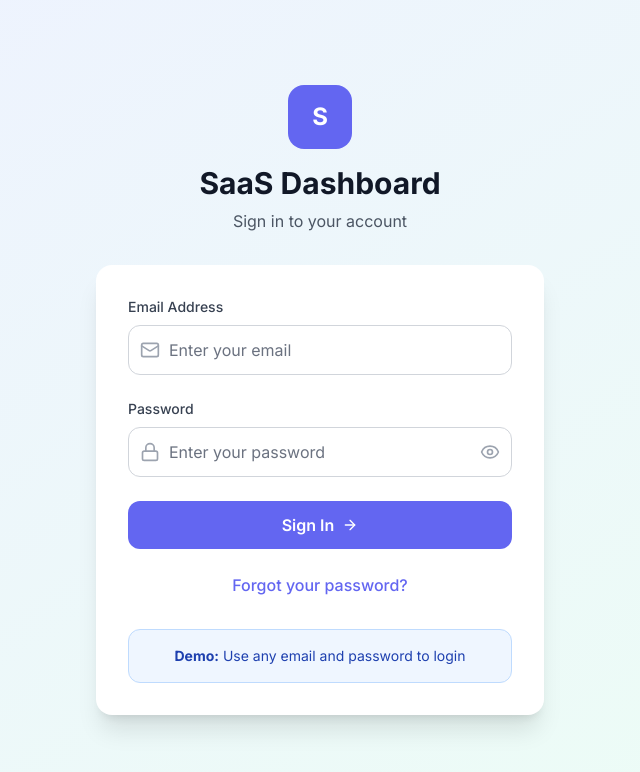
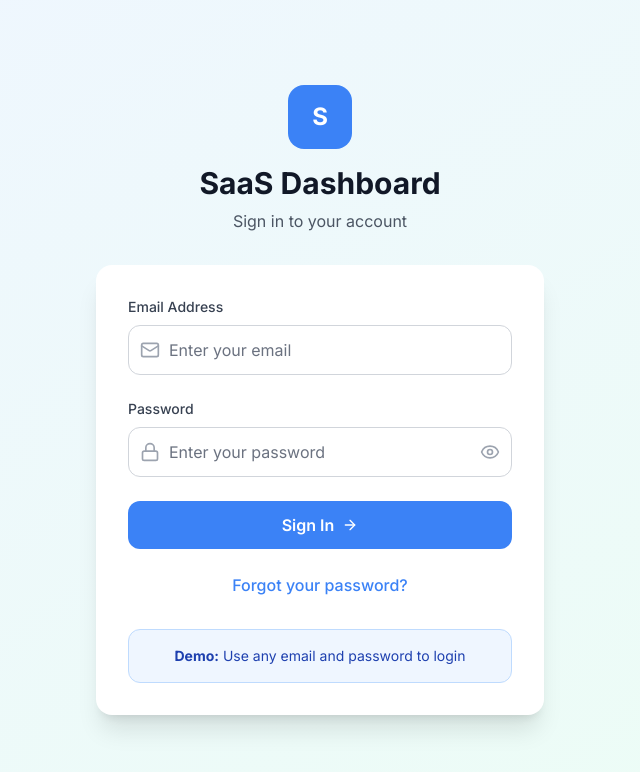
Before and after one commit to Nithishfr07/Sample-Dashboard, a React (Vite) app: page /login in a window 1280 px wide. Shown: the top 772 px of the page, without its empty margins (320-960 px from the left). Built offline with nearby package versions, Linux system fonts and the light colour scheme.

Commit message:
Refactor: Improve color scheme and dark mode
Adjusted the color palette to reduce the prominence of violet and enhance the dark mode appearance for better contrast and visual comfort.

```diff
--- a/src/index.css
+++ b/src/index.css
@@ -17,7 +17,7 @@
     --popover: 255 255 255;
     --popover-foreground: 15 23 42;
 
-    --primary: 99 102 241;
+    --primary: 59 130 246;
     --primary-foreground: 248 250 252;
 
     --secondary: 241 245 249;
@@ -34,57 +34,57 @@
 
     --border: 226 232 240;
     --input: 226 232 240;
-    --ring: 99 102 241;
+    --ring: 59 130 246;
 
     --radius: 0.75rem;
 
     --sidebar-background: 248 250 252;
     --sidebar-foreground: 51 65 85;
-    --sidebar-primary: 99 102 241;
+    --sidebar-primary: 59 130 246;
     --sidebar-primary-foreground: 248 250 252;
     --sidebar-accent: 241 245 249;
     --sidebar-accent-foreground: 51 65 85;
     --sidebar-border: 226 232 240;
-    --sidebar-ring: 99 102 241;
+    --sidebar-ring: 59 130 246;
   }
 
   .dark {
-    --background: 15 23 42;
+    --background: 2 6 23;
     --foreground: 248 250 252;
 
-    --card: 30 41 59;
+    --card: 15 23 42;
     --card-foreground: 248 250 252;
 
-    --popover: 30 41 59;
+    --popover: 15 23 42;
     --popover-foreground: 248 250 252;
 
-    --primary: 99 102 241;
+    --primary: 59 130 246;
     --primary-foreground: 248 250 252;
 
-    --secondary: 51 65 85;
+    --secondary: 30 41 59;
     --secondary-foreground: 248 250 252;
 
-    --muted: 51 65 85;
+    --muted: 30 41 59;
     --muted-foreground: 148 163 184;
 
-    --accent: 51 65 85;
+    --accent: 30 41 59;
     --accent-foreground: 248 250 252;
 
     --destructive: 239 68 68;
     --destructive-foreground: 248 250 252;
 
-    --border: 51 65 85;
-    --input: 51 65 85;
-    --ring: 99 102 241;
+    --border: 30 41 59;
+    --input: 30 41 59;
+    --ring: 59 130 246;
 
-    --sidebar-background: 15 23 42;
+    --sidebar-background: 2 6 23;
     --sidebar-foreground: 203 213 225;
-    --sidebar-primary: 99 102 241;
+    --sidebar-primary: 59 130 246;
     --sidebar-primary-foreground: 248 250 252;
-    --sidebar-accent: 30 41 59;
+    --sidebar-accent: 15 23 42;
     --sidebar-accent-foreground: 203 213 225;
-    --sidebar-border: 51 65 85;
-    --sidebar-ring: 99 102 241;
+    --sidebar-border: 30 41 59;
+    --sidebar-ring: 59 130 246;
   }
 }
 
@@ -100,7 +100,7 @@
 
 @layer components {
   .btn-primary {
-    @apply bg-primary-500 hover:bg-primary-600 text-white font-medium px-6 py-3 rounded-lg transition-all duration-200 hover:shadow-lg active:scale-[0.98];
+    @apply bg-primary hover:bg-blue-600 text-white font-medium px-6 py-3 rounded-lg transition-all duration-200 hover:shadow-lg active:scale-[0.98];
   }
 
   .btn-secondary {
--- a/tailwind.config.ts
+++ b/tailwind.config.ts
@@ -29,13 +29,13 @@ export default {
 				background: 'hsl(var(--background))',
 				foreground: 'hsl(var(--foreground))',
 				primary: {
-					DEFAULT: '#6366F1',
+					DEFAULT: '#3B82F6',
 					foreground: 'hsl(var(--primary-foreground))',
-					50: '#eef2ff',
-					100: '#e0e7ff',
-					500: '#6366f1',
-					600: '#5b21b6',
-					700: '#4c1d95'
+					50: '#eff6ff',
+					100: '#dbeafe',
+					500: '#3b82f6',
+					600: '#2563eb',
+					700: '#1d4ed8'
 				},
 				secondary: {
 					DEFAULT: 'hsl(var(--secondary))',
```
